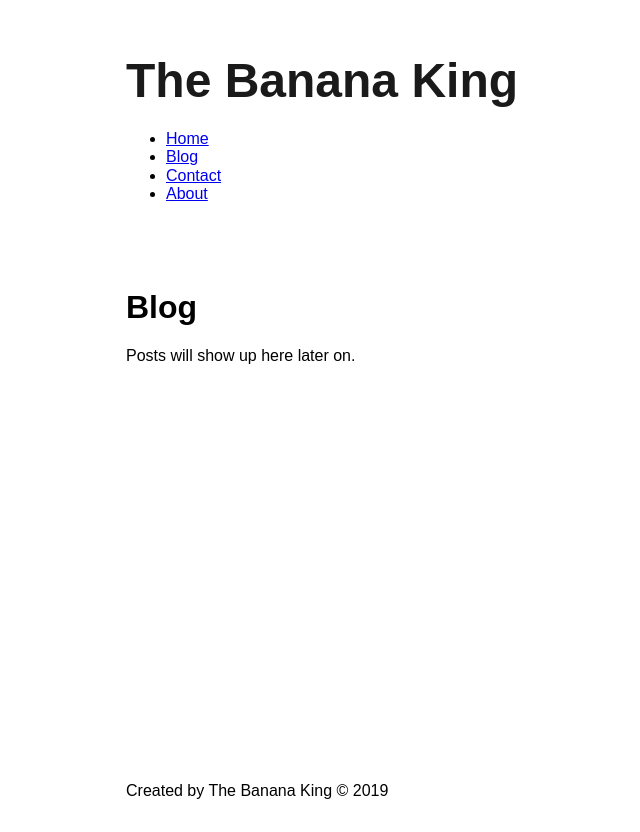
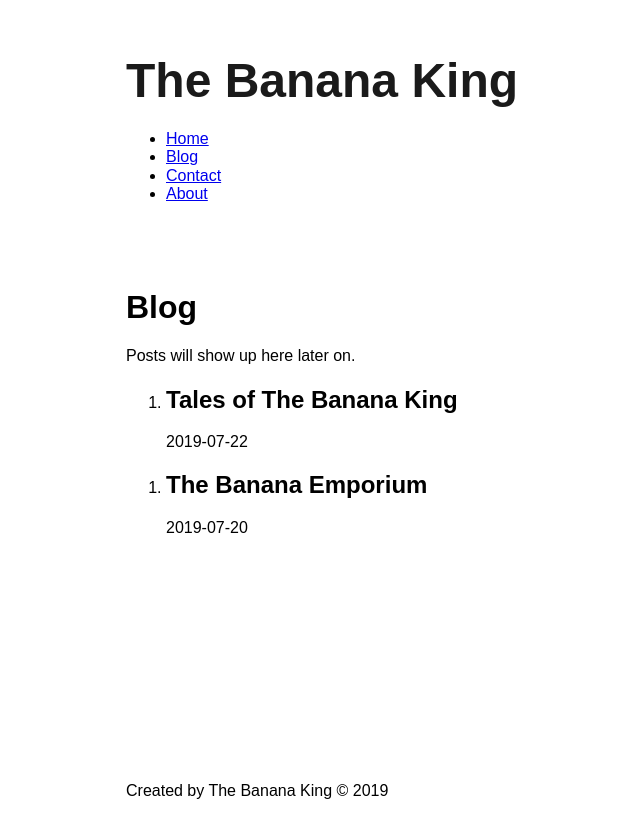
Before and after one commit to mattcroat/gatsby-blog, a Gatsby site: page /blog in a window 1280 px wide. Shown: the whole page, without its empty margins (139-779 px from the left). Built offline with nearby package versions, Linux system fonts and the light colour scheme; Gatsby itself is replaced by a stand-in of ours.

Commit message:
Working with markdown posts

```diff
--- a/gatsby-config.js
+++ b/gatsby-config.js
@@ -12,5 +12,6 @@ module.exports = {
         path: `${__dirname}/src/`,
       },
     },
+    'gatsby-transformer-remark',
   ],
 }
--- a/package.json
+++ b/package.json
@@ -16,6 +16,7 @@
     "gatsby": "^2.13.31",
     "gatsby-plugin-sass": "^2.1.3",
     "gatsby-source-filesystem": "^2.1.6",
+    "gatsby-transformer-remark": "^2.6.9",
     "node-sass": "^4.12.0",
     "react": "^16.8.6",
     "react-dom": "^16.8.6"
--- a/src/pages/blog.js
+++ b/src/pages/blog.js
@@ -1,12 +1,40 @@
 import React from 'react'
+import { graphql, useStaticQuery } from 'gatsby'
 
 import Layout from '../components/Layout'
 
 const BlogPage = () => {
+  const data = useStaticQuery(graphql`
+    query {
+      allMarkdownRemark {
+        edges {
+          node {
+            frontmatter {
+              title
+              date
+            }
+          }
+        }
+      }
+    }
+  `)
+
+  const renderPosts = () => {
+    return data.allMarkdownRemark.edges.map(({ node: { frontmatter: { title, date } } }) => (
+      <ol>
+        <li>
+          <h2>{title}</h2>
+          <p>{date}</p>
+        </li>
+      </ol>
+    ))
+  }
+
   return (
     <Layout>
       <h1>Blog</h1>
       <p>Posts will show up here later on.</p>
+      {renderPosts()}
     </Layout>
   )
 }
```
Also changed, not shown: 1 other file.
